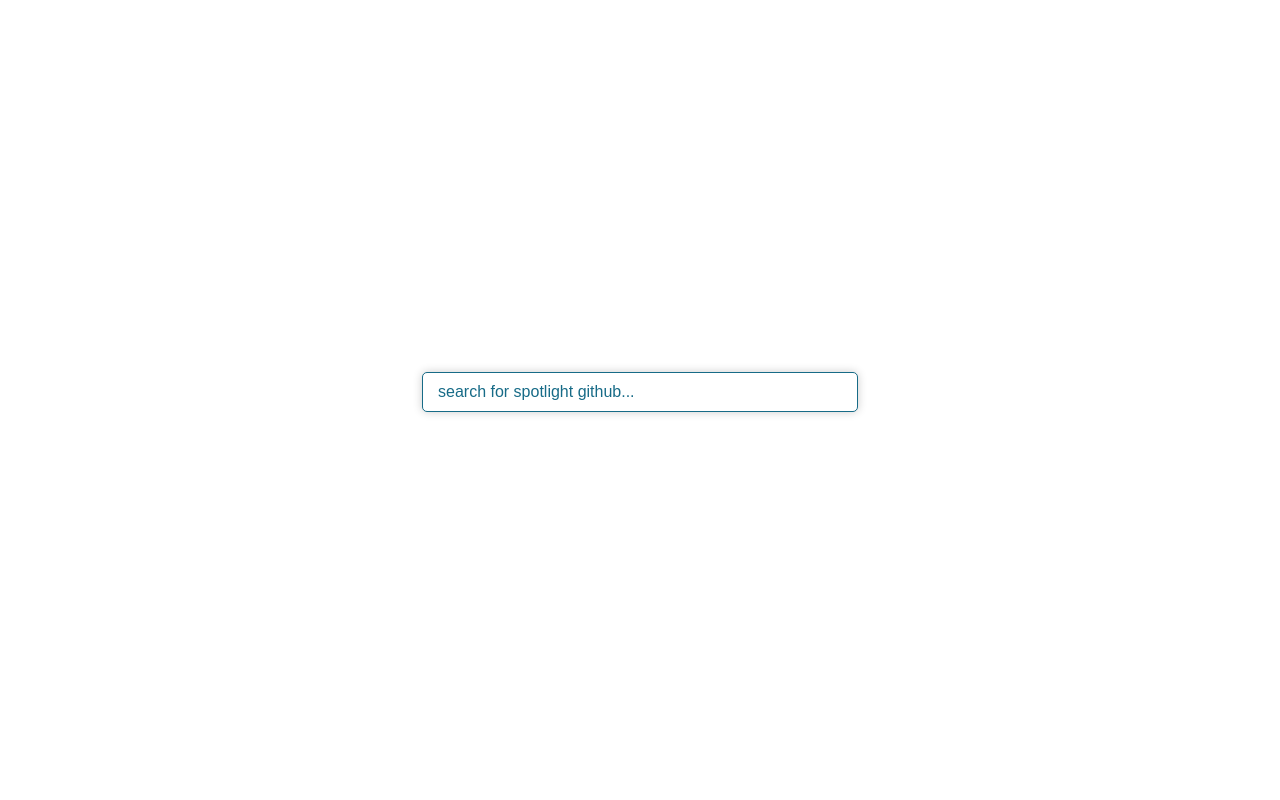
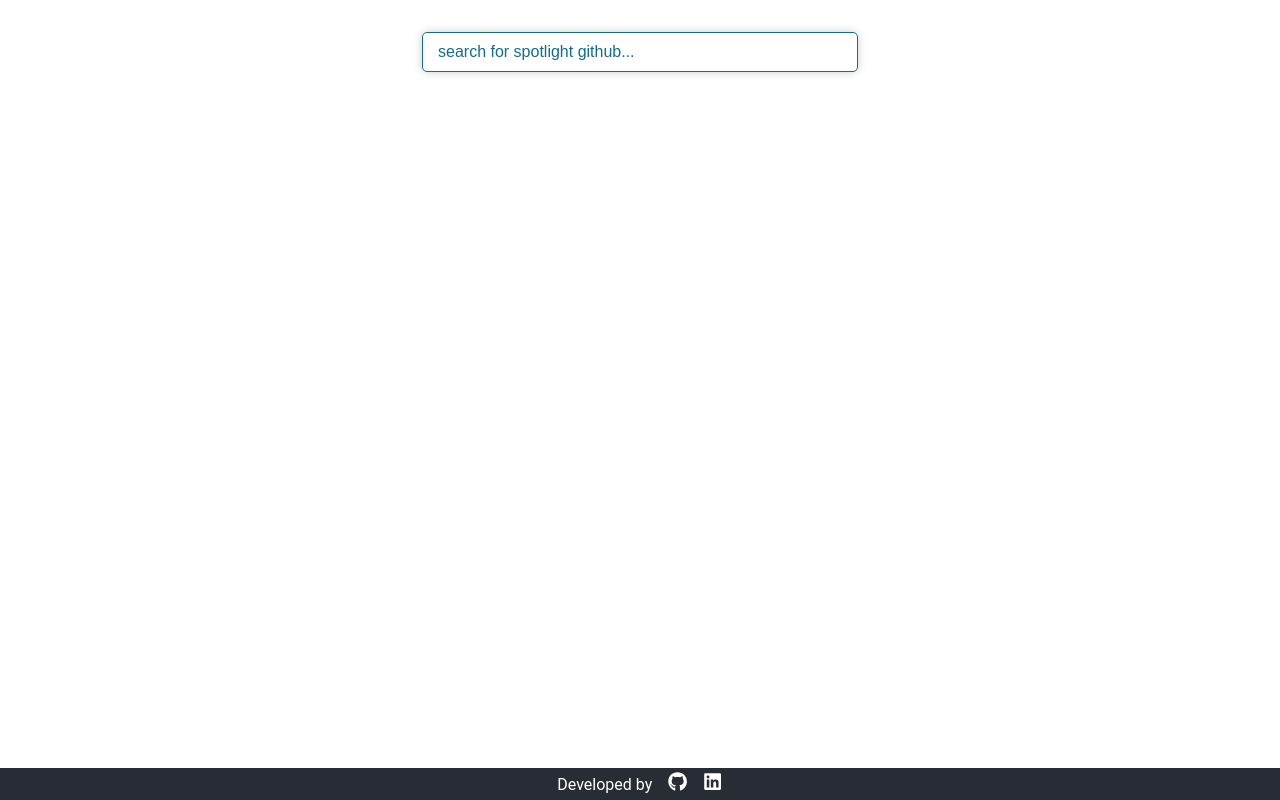
Before and after one commit to msaouab/GitCard-Viewer, a React (Vite) app: page / in a window 1280 px wide. Built offline with nearby package versions, Linux system fonts and the light colour scheme.

Commit message:
feat: footer

```diff
--- a/src/App.tsx
+++ b/src/App.tsx
@@ -1,5 +1,6 @@
 import './App.css'
 import Card from './components/Card'
+import Footer from './components/Footer'
 import InputText from './components/InputText'
 
 function App() {
@@ -7,6 +8,7 @@ function App() {
 		<div className='app'>
 			<InputText />
 			<Card />
+			<Footer />
 		</div>
 	)
 }
--- a/src/components/Footer.css
+++ b/src/components/Footer.css
@@ -0,0 +1,20 @@
+footer {
+	background-color: #282c34;
+	min-height: 4dvh;
+	display: flex;
+	flex-direction: column;
+	align-items: center;
+	justify-content: center;
+	color: white;
+	display: flex;
+	flex-direction: row;
+	justify-content: center;
+	align-items: center;
+	gap: 1rem;
+	margin-top: auto;
+	width: 100%;
+}
+
+.links {
+	color: white;
+}
--- a/src/components/Footer.tsx
+++ b/src/components/Footer.tsx
@@ -1,9 +1,12 @@
+import { FaGithub, FaLinkedin } from 'react-icons/fa';
 import './Footer.css';
 
 const Footer = () => {
 	return (
 		<footer>
-			<p>Footer</p>
+			Developed by
+			<a href="https://github.com/msaouab" target='_blank' className='links'><FaGithub /></a>
+			<a href="https://www.linkedin.com/in/msaouab/" target='_blank' className='links'><FaLinkedin /></a>
 		</footer>
 	);
 };
```
